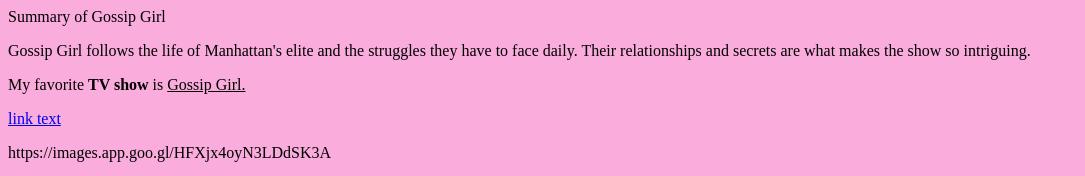
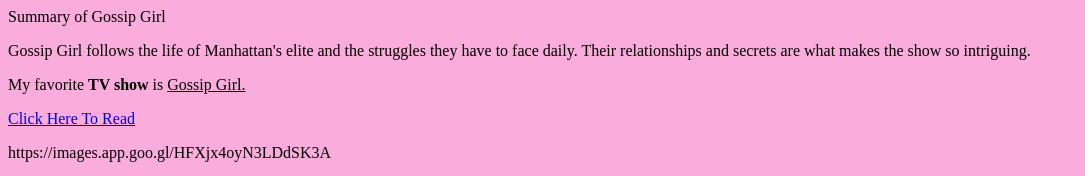
Before and after one commit to haileybuxbaum/Exploring-CS-Hailey, a plain HTML site: page index.html in a window 1280 px wide. Shown: the top 176 px of the page, without its empty margins (0-1085 px from the left). Drawn offline with Linux system fonts and the light colour scheme.

Commit message:
Update index.html

```diff
--- a/index.html
+++ b/index.html
@@ -7,7 +7,7 @@
  </html>
  My favorite <b>TV show</b> is <u>Gossip Girl.</u>
 
- <a href="https://www.imdb.com/title/tt0397442/plotsummary/html"></a href> <p><a href="url">link text</a href></p>
+<p><a href="https://www.imdb.com/title/tt0397442/plotsummary/html">Click Here To Read</a></p>
  https://images.app.goo.gl/HFXjx4oyN3LDdSK3A <p><img scr="url" alt="text" style="width:300px;height:300px;"></p>
 <p><iframe width="560" height="315" src="https://www.youtube.com/embed/b6X9wPxeUJ8" frameborder="0" allow="accelerometer; autoplay; encrypted-media; gyroscope; picture-in-picture" allowfullscreen></iframe></p>
 <font color="pink">It follows the lives of Upper East Siders and their complicated lives.</font>
```
